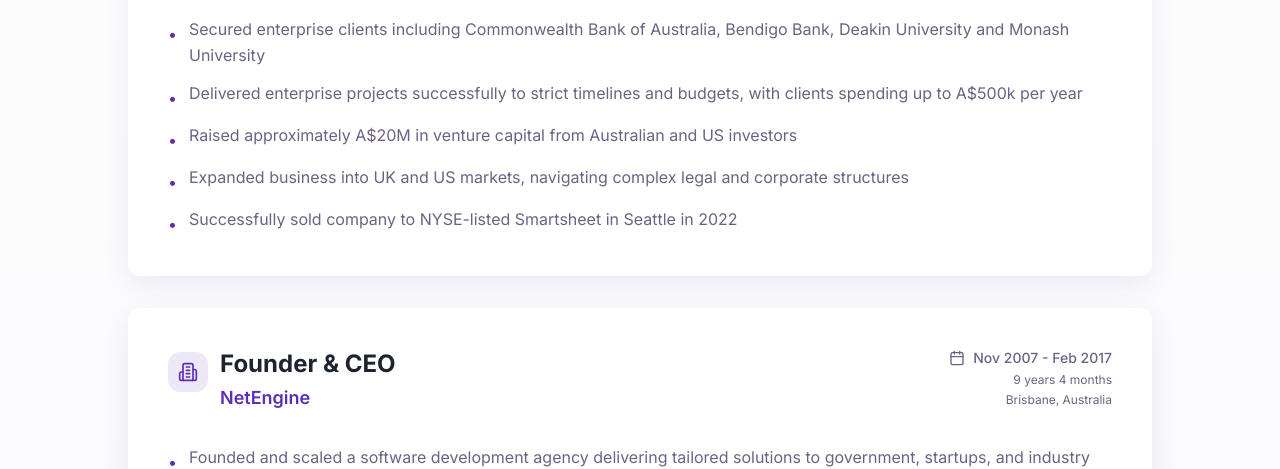
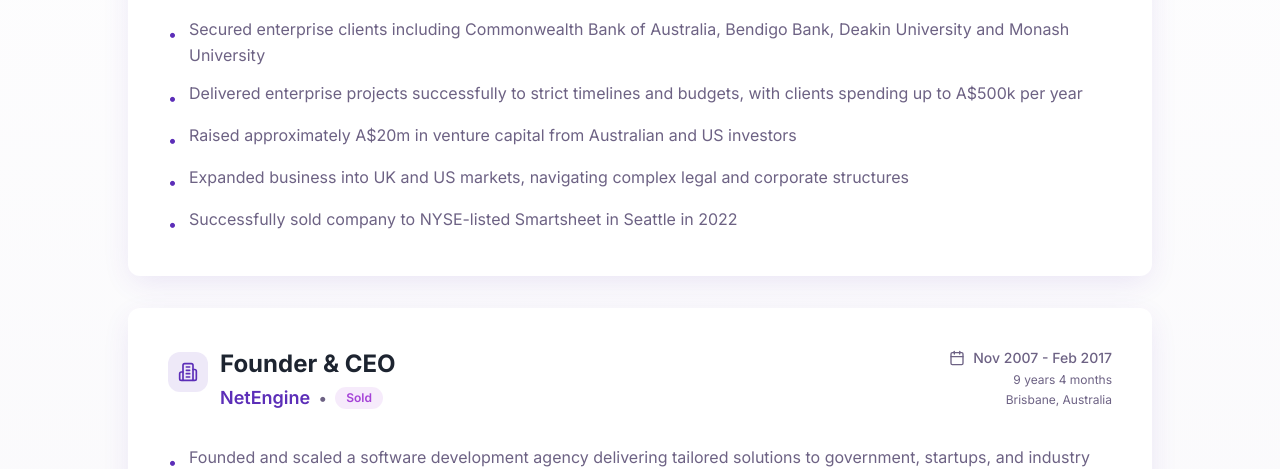
Before and after one commit to pengasuzie/Bruce-Stronge-CV, a React (Vite) app: page / in a window 1280 px wide. Shown: the part 2720-3189 px from the top of the page. Built offline with nearby package versions, Linux system fonts and the light colour scheme; the HTML template or start-up script is replaced by a standard one.

Commit message:
Clean up project and update documentation

```diff
--- a/index.html
+++ b/index.html
@@ -10,12 +10,10 @@
     <meta property="og:title" content="Bruce Stronge - Tech Founder & CEO" />
     <meta property="og:description" content="Experienced tech founder with 15 years building successful software companies. Former CEO of Outfit.io (acquired by Smartsheet)." />
     <meta property="og:type" content="website" />
-    <meta property="og:image" content="https://lovable.dev/opengraph-image-p98pqg.png" />
 
     <meta name="twitter:card" content="summary_large_image" />
     <meta name="twitter:title" content="Bruce Stronge - Tech Founder & CEO" />
     <meta name="twitter:description" content="Experienced tech founder and CEO with 15 years building successful software companies." />
-    <meta name="twitter:image" content="https://lovable.dev/opengraph-image-p98pqg.png" />
 
     <link rel="preconnect" href="https://fonts.googleapis.com">
     <link rel="preconnect" href="https://fonts.gstatic.com" crossorigin>
--- a/package.json
+++ b/package.json
@@ -73,7 +73,6 @@
     "eslint-plugin-react-hooks": "^5.2.0",
     "eslint-plugin-react-refresh": "^0.4.20",
     "globals": "^15.15.0",
-    "lovable-tagger": "^1.1.11",
     "postcss": "^8.5.6",
     "tailwindcss": "^3.4.17",
     "typescript": "^5.8.3",
--- a/src/components/cv/Experience.tsx
+++ b/src/components/cv/Experience.tsx
@@ -16,7 +16,7 @@
       "Hired and developed high-performing teams in software development, sales, customer success, finance and operations",
       "Secured enterprise clients including Commonwealth Bank of Australia, Bendigo Bank, Deakin University and Monash University",
       "Delivered enterprise projects successfully to strict timelines and budgets, with clients spending up to A$500k per year",
-      "Raised approximately A$20M in venture capital from Australian and US investors",
+      "Raised approximately A$20m in venture capital from Australian and US investors",
       "Expanded business into UK and US markets, navigating complex legal and corporate structures",
       "Successfully sold company to NYSE-listed Smartsheet in Seattle in 2022"
     ]
@@ -24,6 +24,7 @@
   {
     title: "Founder & CEO",
     company: "NetEngine",
+    acquisition: "Sold",
     location: "Brisbane, Australia",
     period: "Nov 2007 - Feb 2017",
     duration: "9 years 4 months",
--- a/vite.config.ts
+++ b/vite.config.ts
@@ -1,7 +1,6 @@
 import { defineConfig } from "vite";
 import react from "@vitejs/plugin-react-swc";
 import path from "path";
-import { componentTagger } from "lovable-tagger";
 
 // https://vitejs.dev/config/
 export default defineConfig(({ mode }) => ({
@@ -10,7 +9,7 @@
     host: "::",
     port: 8080,
   },
-  plugins: [react(), mode === "development" && componentTagger()].filter(Boolean),
+  plugins: [react()],
   resolve: {
     alias: {
       "@": path.resolve(__dirname, "./src"),
```
Also changed, not shown: 2 other files (tests, documents, lock files or other folders).
